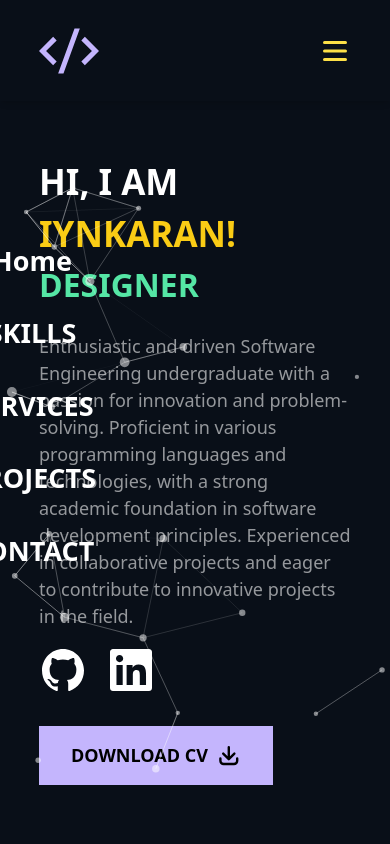
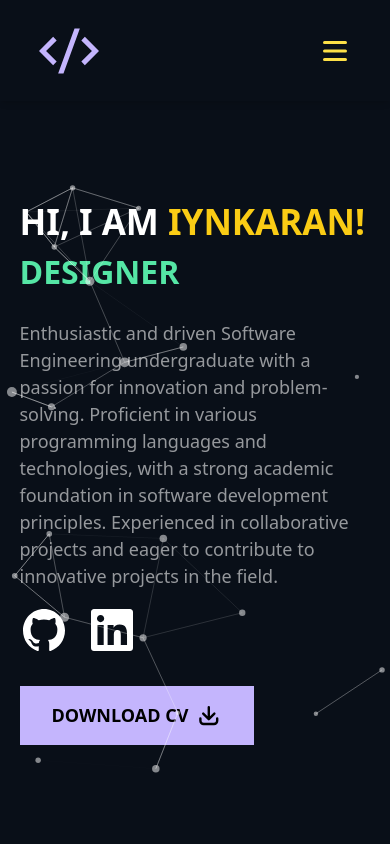
Before and after one commit to Iynguuuuu/Portfolio, a Next.js app: page / in a window 390 px wide. Shown: the top 844 px of the page. Built offline with nearby package versions, Linux system fonts and the light colour scheme.

Commit message:
removed mobile nav

```diff
--- a/Components/Hero.tsx
+++ b/Components/Hero.tsx
@@ -13,7 +13,7 @@ const Hero = () => {
     return (
         <div className='h-[87.5vh] bg-[#090f18]   mt-[12vh]  bg-cover bg-center'> {/*bg-[url(/images/bg.jpg)]*/}
             <Particle />
-            <div className='w-[80%] grid-cols-1 mx-auto grid lg:grid-cols-2 gap-[3rem] h-[100%] items-center'>
+            <div className='w-[90%] grid-cols-1 mx-auto grid lg:grid-cols-2 gap-[3rem] h-[100%] items-center'>
                 <div>
                     <h1 className='text-[35px] md:text-[50px] text-white font-bold'>
                         HI, I AM <span className='text-yellow-400'>IYNKARAN!</span>
--- a/pages/index.tsx
+++ b/pages/index.tsx
@@ -52,7 +52,7 @@ const HomePage = () => {
     <div className="overflow-x-hidden">
       <div>
 
-        <MobileNav nav={nav} closeNav={closeNav} />
+        {/* <MobileNav nav={nav} closeNav={closeNav} /> */}
 
         <Navbar openNav={openNav} />
 
```
